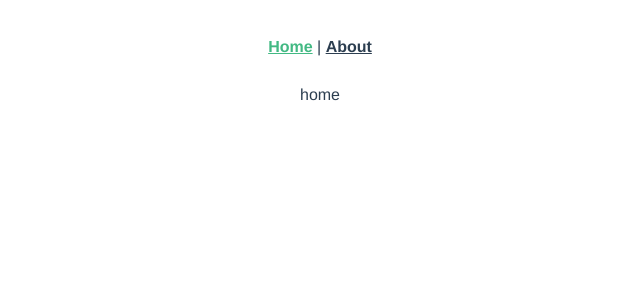
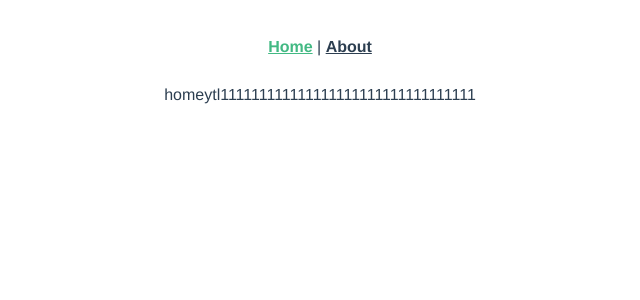
Before and after one commit to wb-yangtianliang/demo22222, a Vue app: page / in a window 1280 px wide. Shown: the top 300 px of the page, without its empty margins (320-960 px from the left). Built offline with nearby package versions, Linux system fonts and the light colour scheme.

Commit message:
ytl11111111111111111

```diff
--- a/src/views/Home.vue
+++ b/src/views/Home.vue
@@ -1,6 +1,6 @@
 <template>
   <div class="home">
-   home
+   homeytl111111111111111111111111111111111
   </div>
 </template>
 
```
